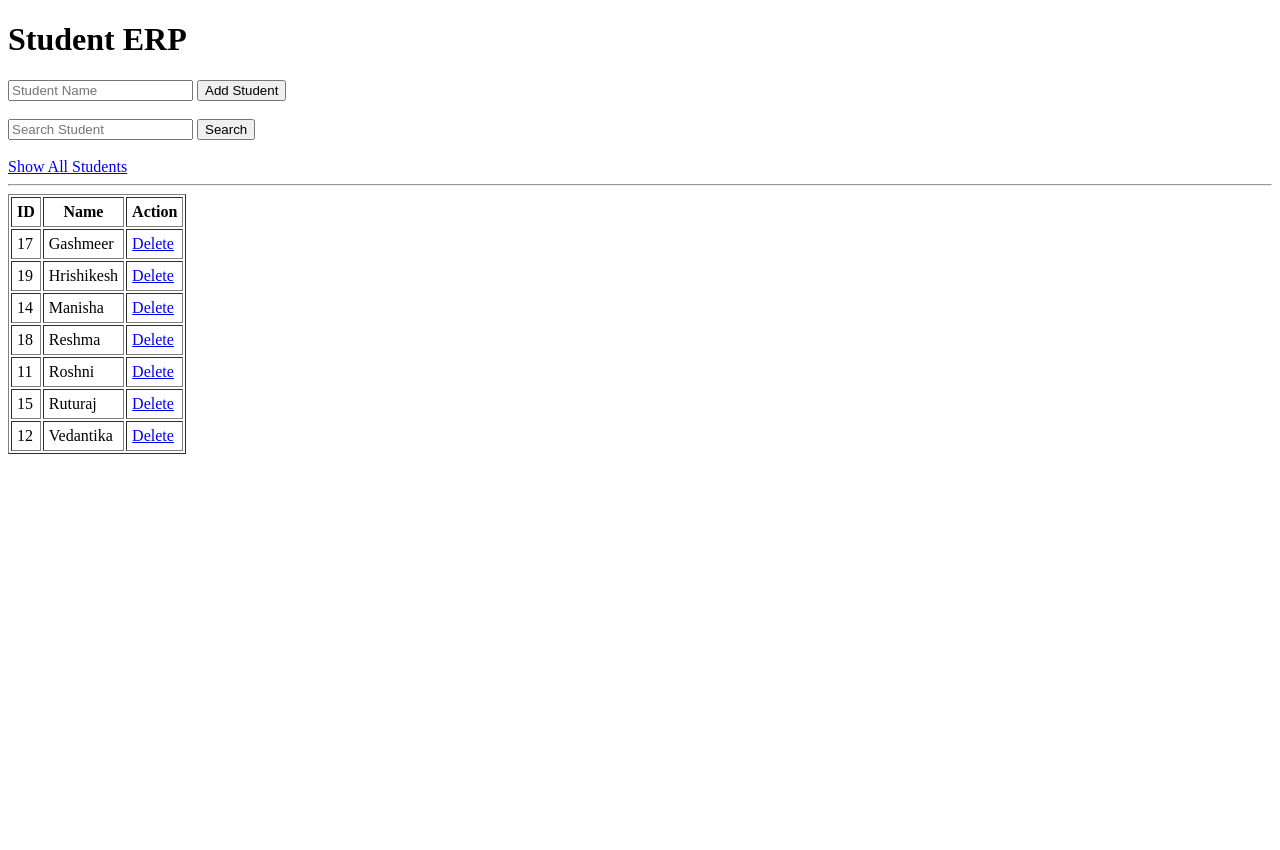
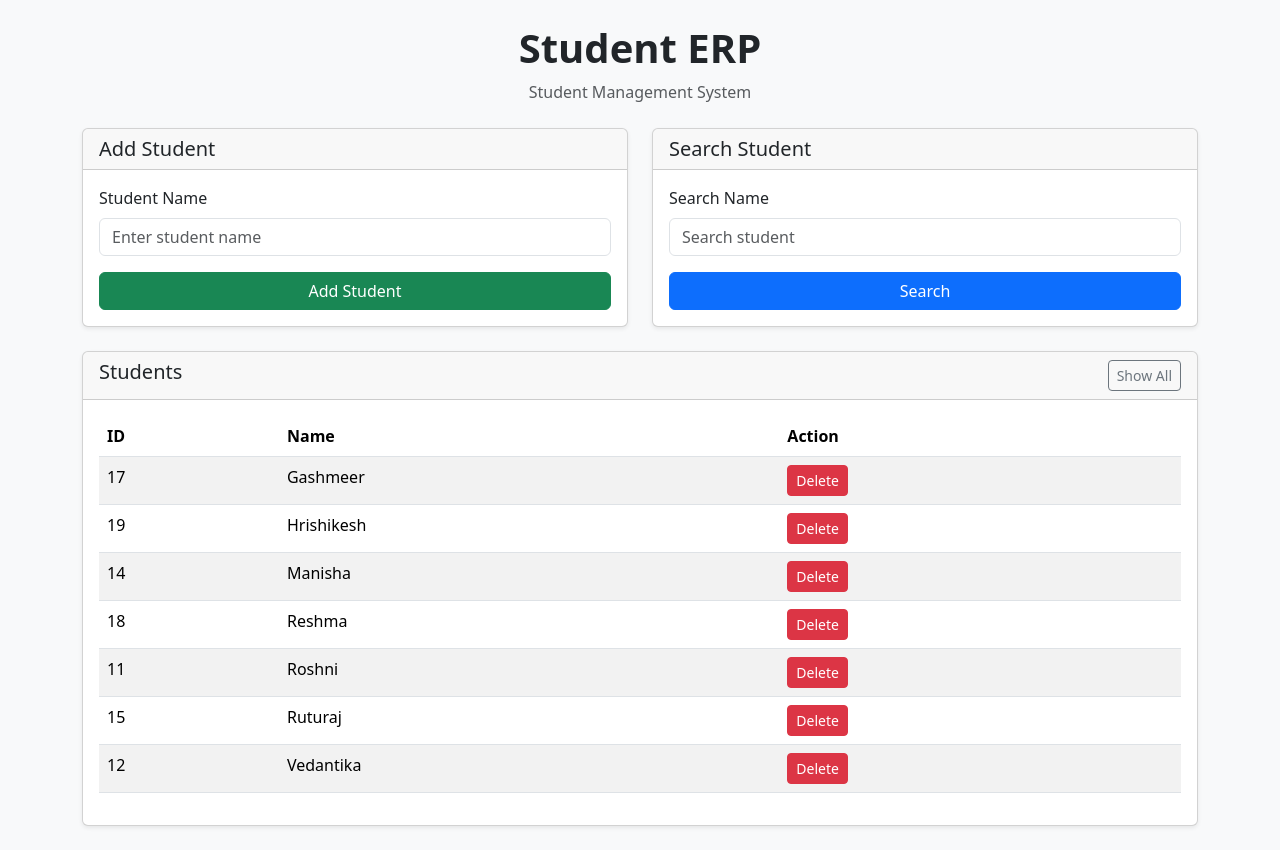
Before and after one commit to ruturaj-ashtekar/StudentsList, a Flask app: page / in a window 1280 px wide. Before the commit the page ends 454 px from the top, so only its background shows below. Run offline with Flask 3, Linux system fonts and the light colour scheme; data comes from the database, SQL or seed files in the repository.

Commit message:
modified:   app.py 	modified:   templates/index.html

```diff
--- a/studentList/app.py
+++ b/studentList/app.py
@@ -6,7 +6,8 @@ from flask import (
     url_for,
     flash
 )
-
+import logging
+import sqlite3
 from database import (
     initialize_database,
     listStudents,
@@ -15,6 +16,11 @@ from database import (
     delStudent
 )
 
+logging.basicConfig(
+    filename='programLogs.log',
+    level = logging.INFO,
+    format = '%(asctime)s - %(levelname)s - %(message)s'
+)
 app = Flask(__name__)
 app.secret_key = "student_erp_secret"
 
@@ -22,61 +28,176 @@ app.secret_key = "student_erp_secret"
 initialize_database()
 
 
-@app.route("/", methods=["GET"])
+@app.route("/")
 def home():
-    search = request.args.get("search", "").strip()
-
-    if search:
-        students = searchStudent(search)
-    else:
+    try:
         students = listStudents()
+    except Exception as e:
+        logging.exception(e)
+        flash(f"Error loading students: {e}")
+        students = []
 
     return render_template(
         "index.html",
-        students=students,
-        search=search
+        students=students
     )
 
 
 @app.route("/add", methods=["POST"])
 def add():
+
     name = request.form.get("name", "").strip()
 
     if not name:
-        flash("Student name cannot be empty.")
+        flash("Name cannot be empty.")
         return redirect(url_for("home"))
 
     try:
         addStudent(name.capitalize())
-        flash(f"{name.capitalize()} added successfully.")
+
+        logging.info(
+            f"Student {name.capitalize()} added."
+        )
+
+        flash(
+            f"{name.capitalize()} has been added."
+        )
+
+    except sqlite3.IntegrityError:
+
+        logging.warning(
+            f"Duplicate student attempted: {name}"
+        )
+
+        flash(
+            f"{name.capitalize()} already exists."
+        )
+
+    except sqlite3.DatabaseError as e:
+
+        logging.exception(e)
+
+        flash(
+            f"Database error: {e}"
+        )
+
     except Exception as e:
-        flash(str(e))
+
+        logging.exception(e)
+
+        flash(
+            f"Unexpected error: {e}"
+        )
 
     return redirect(url_for("home"))
 
 
-@app.route("/delete/<int:student_id>")
-def delete(student_id):
+@app.route("/search")
+def search():
+
+    query = request.args.get(
+        "search",
+        ""
+    ).strip()
+
+    if not query:
+
+        flash(
+            "Name cannot be empty."
+        )
+
+        return redirect(
+            url_for("home")
+        )
+
     try:
-        delStudent(student_id)
-        flash("Student removed successfully.")
+
+        result = searchStudent(
+            query.capitalize()
+        )
+
+        logging.info(
+            f"Student searched: {query}"
+        )
+
+        return render_template(
+            "index.html",
+            students=result,
+            search=query
+        )
+
+    except sqlite3.DatabaseError as e:
+
+        logging.exception(e)
+
+        flash(
+            f"Database error: {e}"
+        )
+
     except Exception as e:
-        flash(str(e))
 
-    return redirect(url_for("home"))
+        logging.exception(e)
+
+        flash(
+            f"Unexpected error: {e}"
+        )
+
+    return redirect(
+        url_for("home")
+    )
 
 
-@app.errorhandler(404)
-def page_not_found(error):
-    return (
-        "<h1>404</h1><p>Page not found.</p>",
-        404
+@app.route(
+    "/delete/<student_name>"
+)
+def delete(student_name):
+
+    try:
+
+        deleted = delStudent(
+            student_name.capitalize()
+        )
+
+        if deleted:
+
+            logging.info(
+                f"Student removed: {student_name}"
+            )
+
+            flash(
+                f"{student_name.capitalize()} removed."
+            )
+
+        else:
+
+            flash(
+                f"{student_name.capitalize()} not found."
+            )
+
+    except sqlite3.DatabaseError as e:
+
+        logging.exception(e)
+
+        flash(
+            f"Database error: {e}"
+        )
+
+    except Exception as e:
+
+        logging.exception(e)
+
+        flash(
+            f"Unexpected error: {e}"
+        )
+
+    return redirect(
+        url_for("home")
     )
 
 
 if __name__ == "__main__":
     app.run(
-        debug=True,
-        host="127.0.0.1",
+        debug=False,
+        host="0.0.0.0",
         port=5000
     )
--- a/studentList/requirements.txt
+++ b/studentList/requirements.txt
@@ -1 +1,2 @@
-sqlite3
+Flask
+gunicorn
--- a/studentList/templates/index.html
+++ b/studentList/templates/index.html
@@ -1,51 +1,163 @@
 <!DOCTYPE html>
-<html>
+<html lang="en">
 <head>
+    <meta charset="UTF-8">
+    <meta name="viewport" content="width=device-width, initial-scale=1.0">
     <title>Student ERP</title>
+
+    <link
+        href="https://cdn.jsdelivr.net/npm/bootstrap@5.3.3/dist/css/bootstrap.min.css"
+        rel="stylesheet"
+    >
 </head>
-<body>
 
-<h1>Student ERP</h1>
+<body class="bg-light">
 
+<div class="container py-4">
+
+    <!-- Header -->
+    <div class="text-center mb-4">
+        <h1 class="fw-bold">Student ERP</h1>
+        <p class="text-muted">
+            Student Management System
+        </p>
+    </div>
+
+    <!-- Flash Messages -->
     {% with messages = get_flashed_messages() %}
+        {% if messages %}
             {% for message in messages %}
-        <p>{{ message }}</p>
+                <div class="alert alert-info alert-dismissible fade show">
+                    {{ message }}
+
+                    <button
+                        type="button"
+                        class="btn-close"
+                        data-bs-dismiss="alert">
+                    </button>
+                </div>
             {% endfor %}
+        {% endif %}
     {% endwith %}
 
+    <div class="row g-4">
+
+        <!-- Add Student -->
+        <div class="col-lg-6">
+
+            <div class="card shadow-sm">
+
+                <div class="card-header">
+                    <h5 class="mb-0">
+                        Add Student
+                    </h5>
+                </div>
+
+                <div class="card-body">
+
                     <form action="/add" method="POST">
+
+                        <div class="mb-3">
+
+                            <label class="form-label">
+                                Student Name
+                            </label>
+
                             <input
                                 type="text"
                                 name="name"
-        placeholder="Student Name"
+                                class="form-control"
+                                placeholder="Enter student name"
                                 required
                             >
-    <button type="submit">
+                        </div>
+
+                        <button
+                            type="submit"
+                            class="btn btn-success w-100">
                             Add Student
                         </button>
+
                     </form>
 
-<br>
+                </div>
 
-<form action="/" method="GET">
+            </div>
+
+        </div>
+
+        <!-- Search Student -->
+        <div class="col-lg-6">
+
+            <div class="card shadow-sm">
+
+                <div class="card-header">
+                    <h5 class="mb-0">
+                        Search Student
+                    </h5>
+                </div>
+
+                <div class="card-body">
+
+                    <form action="/search" method="GET">
+
+                        <div class="mb-3">
+
+                            <label class="form-label">
+                                Search Name
+                            </label>
+
                             <input
                                 type="text"
                                 name="search"
-        placeholder="Search Student"
-        value="{{ search }}"
+                                class="form-control"
+                                placeholder="Search student"
                             >
-    <button type="submit">
+
+                        </div>
+
+                        <button
+                            type="submit"
+                            class="btn btn-primary w-100">
                             Search
                         </button>
+
                     </form>
 
-<br>
+                </div>
 
-<a href="/">Show All Students</a>
+            </div>
 
-<hr>
+        </div>
 
-<table border="1" cellpadding="5">
+    </div>
+
+    <!-- Student Table -->
+    <div class="card shadow-sm mt-4">
+
+        <div class="card-header d-flex justify-content-between">
+
+            <h5 class="mb-0">
+                Students
+            </h5>
+
+            <a
+                href="/"
+                class="btn btn-outline-secondary btn-sm">
+                Show All
+            </a>
+
+        </div>
+
+        <div class="card-body">
+
+            {% if students %}
+
+            <div class="table-responsive">
+
+                <table class="table table-striped table-hover">
+
+                    <thead>
 
                     <tr>
                         <th>ID</th>
@@ -53,22 +165,60 @@
                         <th>Action</th>
                     </tr>
 
+                    </thead>
+
+                    <tbody>
+
                     {% for student in students %}
 
                     <tr>
-    <td>{{ student.id }}</td>
-    <td>{{ student.name }}</td>
 
                         <td>
-        <a href="/delete/{{ student.id }}">
+                            {{ student.id }}
+                        </td>
+
+                        <td>
+                            {{ student.name }}
+                        </td>
+
+                        <td>
+
+                            <a
+                                href="/delete/{{ student.name }}"
+                                class="btn btn-danger btn-sm"
+                                onclick="return confirm('Delete this student?')">
+
                                 Delete
+
                             </a>
+
                         </td>
+
                     </tr>
 
                     {% endfor %}
 
+                    </tbody>
+
                 </table>
+
+            </div>
+
+            {% else %}
+
+            <div class="alert alert-warning">
+                No students found.
+            </div>
+
+            {% endif %}
+
+        </div>
+
+    </div>
+
+</div>
+
+<script src="https://cdn.jsdelivr.net/npm/bootstrap@5.3.3/dist/js/bootstrap.bundle.min.js"></script>
 
 </body>
 </html>
```
Also changed, not shown: studentList/tempCodeRunnerFile.py (added, +15 -0 lines), 1 other file. Lines whose indentation alone changed are shown as unchanged.
